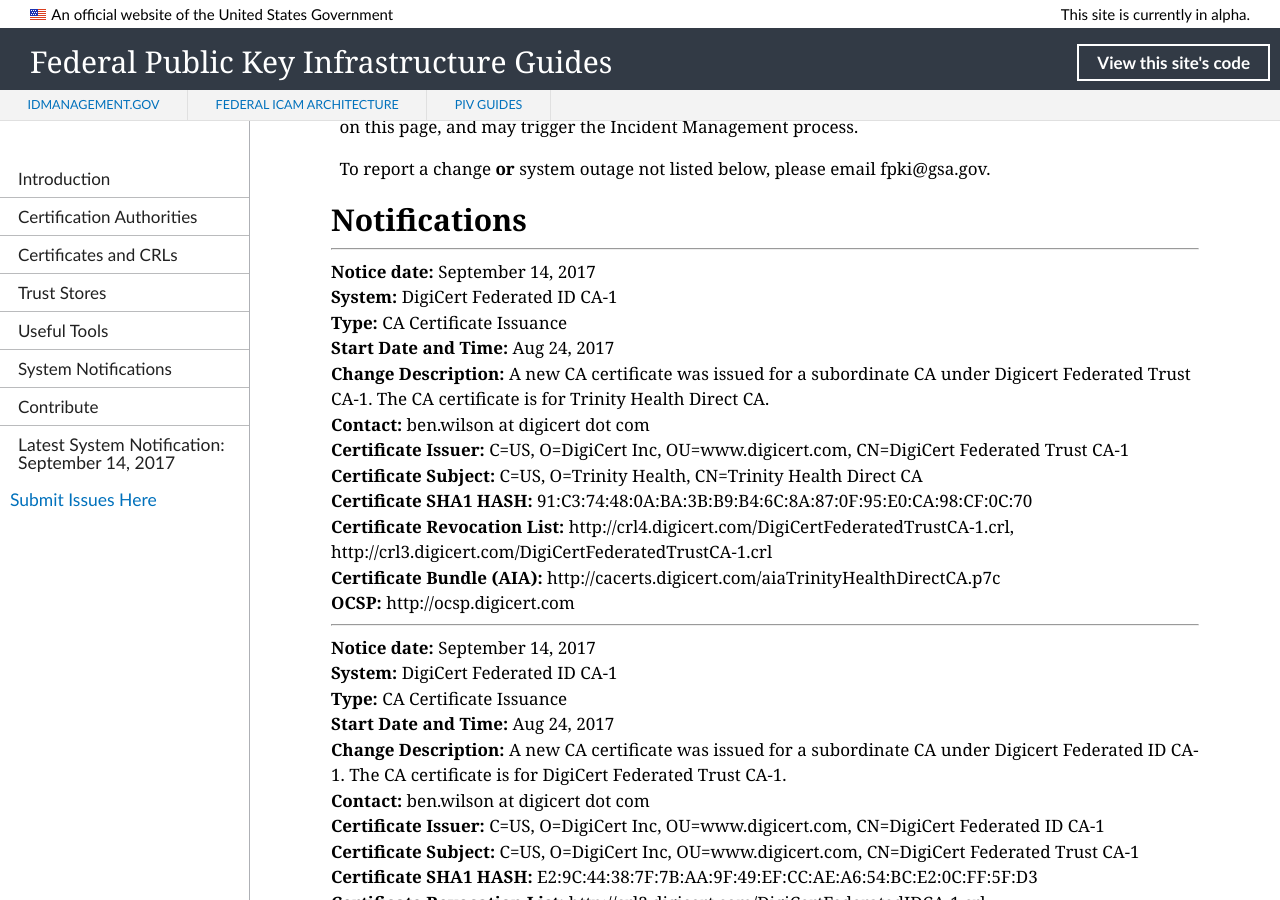
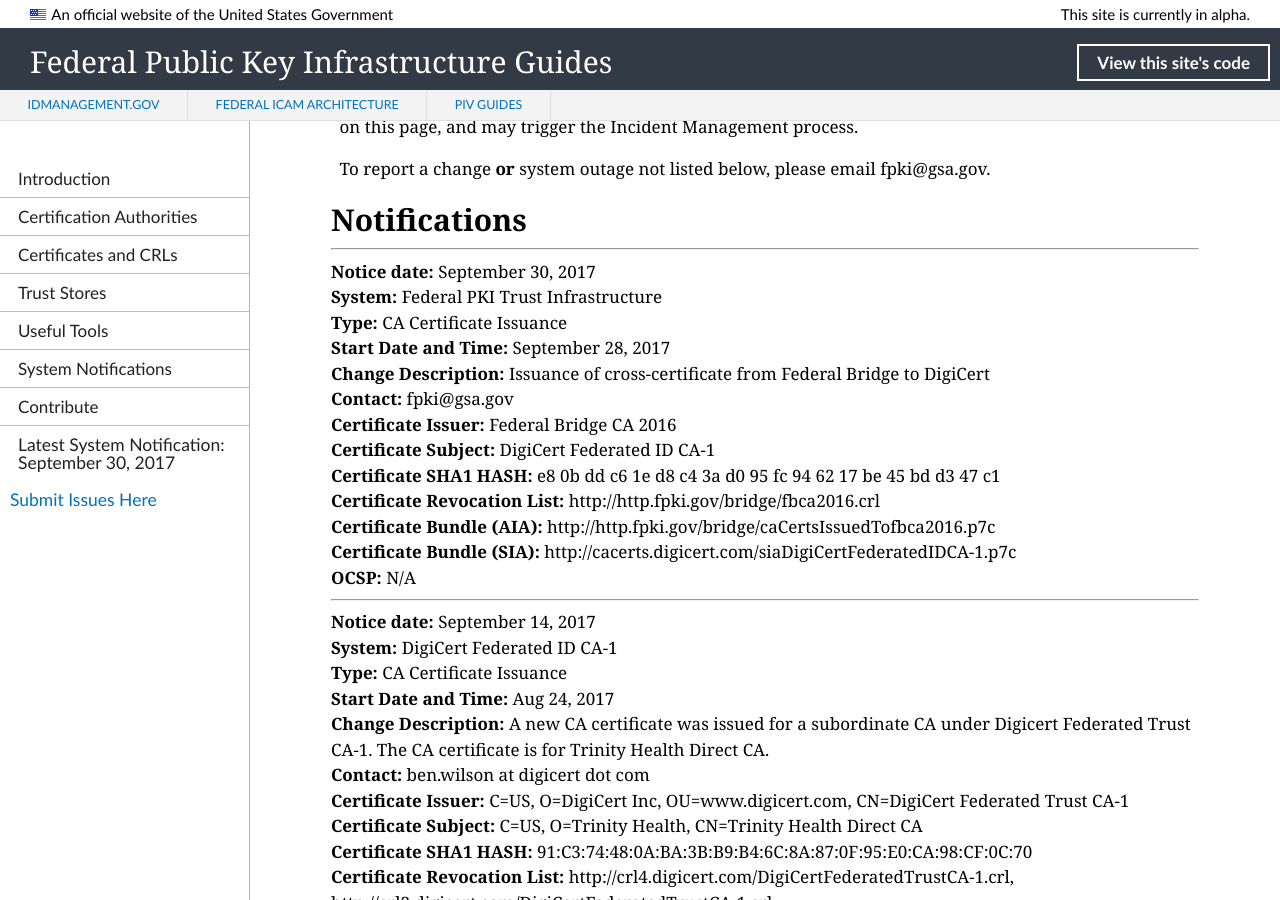
Before and after one commit to GSA/fpki-guides, a Jekyll site: the page built from pages/fpki_notifications.md, in a window 1280 px wide and 900 px high, scrolled down 637 px. Built offline with Jekyll 4.4.1, drawn with Linux system fonts in a browser that asks for light colours; nearby versions of some CDN libraries.

Commit message:
federal bridge to digicert
federal bridge to digicert

```diff
--- a/_data/notifications.yml
+++ b/_data/notifications.yml
@@ -154,6 +154,20 @@
   sia_uri:
   ocsp_uri: http://ocsp.digicert.com
 
+- notice_date: September 30, 2017
+  change_type: CA Certificate Issuance
+  start_datetime: September 28, 2017
+  system: Federal PKI Trust Infrastructure
+  change_description: Issuance of cross-certificate from Federal Bridge to DigiCert
+  contact: fpki@gsa.gov
+  ca_certificate_hash: e8 0b dd c6 1e d8 c4 3a d0 95 fc 94 62 17 be 45 bd d3 47 c1
+  ca_certificate_issuer: Federal Bridge CA 2016
+  ca_certificate_subject: DigiCert Federated ID CA-1
+  cdp_uri: http://http.fpki.gov/bridge/fbca2016.crl
+  aia_uri: http://http.fpki.gov/bridge/caCertsIssuedTofbca2016.p7c
+  sia_uri: http://cacerts.digicert.com/siaDigiCertFederatedIDCA-1.p7c
+  ocsp_uri: N/A
+
 #- notice_date:
 #  change_type: CA Certificate Issuance
 #  start_datetime:
```
